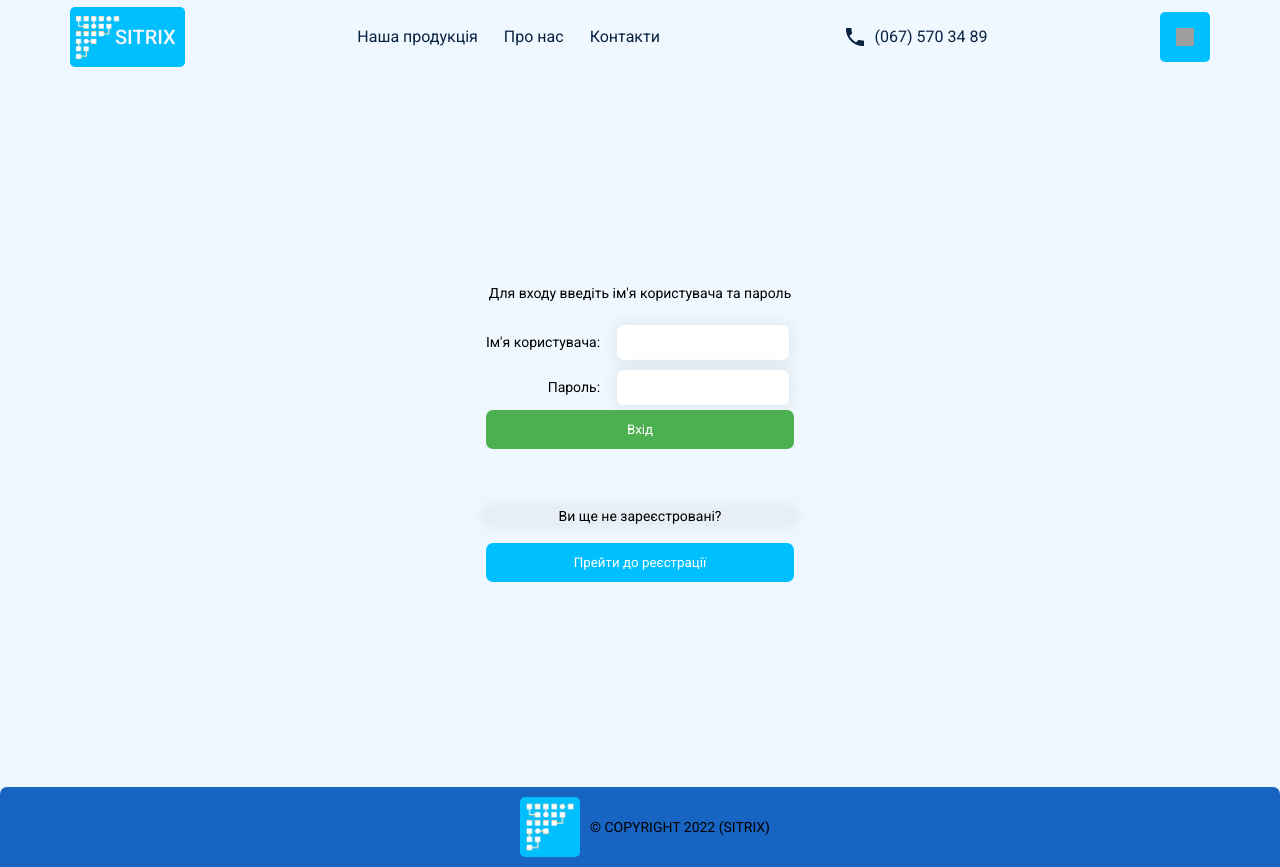
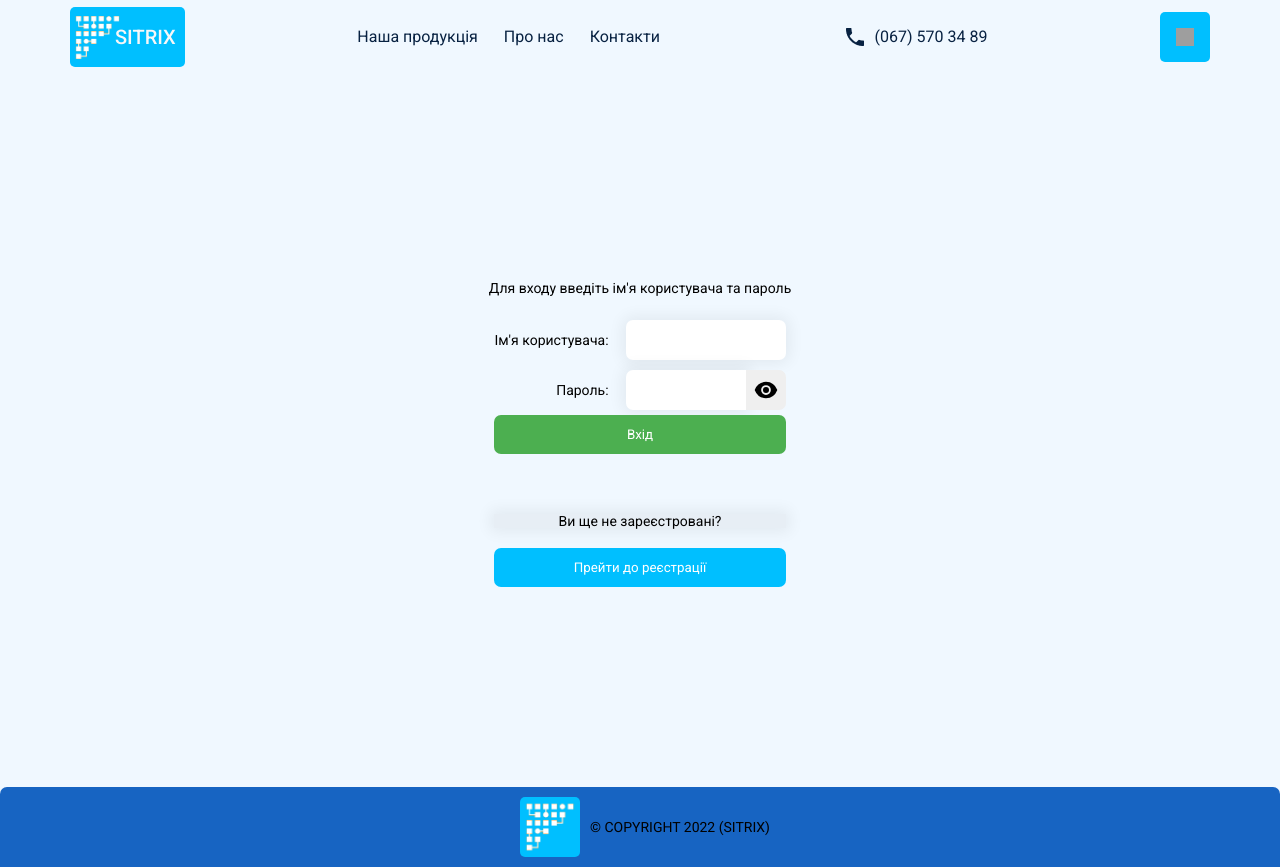
Before and after one commit to bigMialkovskyi/SnT_Electronics, a Vue app: page /login in a window 1280 px wide. Built offline with nearby package versions, Linux system fonts and the light colour scheme; grey boxes are pictures that could not be loaded.

Commit message:
show/hide password

```diff
--- a/src/views/Login.vue
+++ b/src/views/Login.vue
@@ -5,15 +5,46 @@
       <form class="form" @submit.prevent="submit">
         <div>
           <label for="username">Ім'я користувача:</label>
-          <input type="text" name="username" v-model="form.login" required/>
+          <input type="text" name="username" v-model="form.login" required />
         </div>
-        <div>
+        <div class="pass-box">
           <label for="password">Пароль:</label>
-          <input type="password" name="password" v-model="form.password" required/>
+          <input
+            v-if="!showPassword"
+            class="pass-input"
+            type="password"
+            name="password"
+            v-model="form.password"
+            required
+          />
+          <input
+            v-if="showPassword"
+            class="pass-input"
+            type="text"
+            name="password"
+            v-model="form.password"
+            required
+          />
+          <button class="pass-visible-btn">
+            <img
+              v-if="!showPassword"
+              @click="toggleShow($event)"
+              class="view-icon"
+              src="../assets/img/view-filled.svg"
+              alt="img"
+            />
+            <img
+              v-if="showPassword"
+              @click="toggleShow($event)"
+              class="view-icon"
+              src="../assets/img/view-off-filled.svg"
+              alt="img"
+            />
+          </button>
         </div>
         <button class="submit-button" type="submit">Вхід</button>
       </form>
-      <p v-if="showError" id="error">{{errorMessage}}</p>
+      <p v-if="showError" id="error">{{ errorMessage }}</p>
       <div class="have-account">
         <p>Ви ще не зареєстровані?</p>
         <router-link to="/register">
@@ -35,8 +66,9 @@ export default {
         login: "",
         password: "",
       },
-      errorMessage:"",
+      errorMessage: "",
       showError: false,
+      showPassword: false,
     };
   },
   methods: {
@@ -47,9 +79,13 @@ export default {
         this.$router.push("/user-page");
         this.showError = false;
       } catch (error) {
-        this.errorMessage = error.response.data.error
+        this.errorMessage = error.response.data.error;
         this.showError = true;
       }
+    },
+    toggleShow(e) {
+      e.preventDefault();
+      this.showPassword = !this.showPassword;
     },
   },
 };
@@ -114,10 +150,33 @@ button[type="submit"]:hover {
   background-color: #45a049;
 }
 input {
-  margin: 5px;
+  height: 5vh;
+  width: 20vh;
+  margin: 5px 0 5px 5px;
   box-shadow: 0 0 15px 4px rgba(0, 0, 0, 0.06);
   padding: 10px;
   border-radius: 7px;
+}
+.pass-box {
+  display: flex;
+  align-items: center;
+}
+.pass-input {
+  width: 15vh;
+  border-top-right-radius: 0;
+  border-bottom-right-radius: 0;
+}
+.pass-visible-btn {
+  width: 5vh;
+  height: 5vh;
+  margin: 0;
+  border-left: 0;
+  border-top-right-radius: 7px;
+  border-bottom-right-radius: 7px;
+}
+
+.view-icon {
+  height: 3vh;
 }
 #error {
   color: red;
```
Also changed, not shown: src/assets/img/view-filled.svg (added), src/assets/img/view-off-filled.svg (added).
